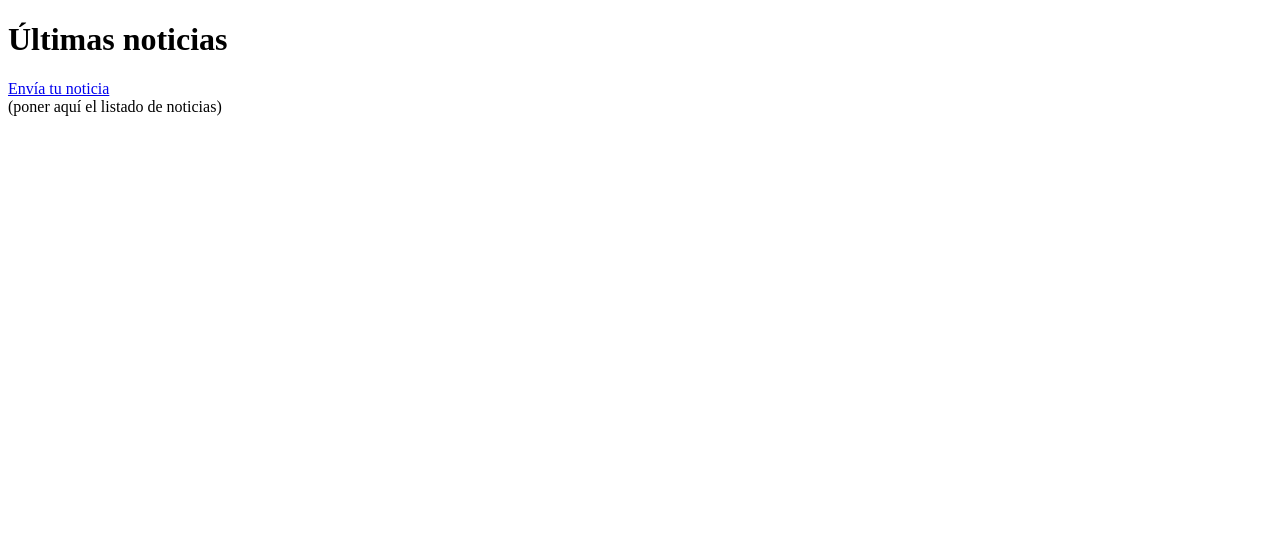
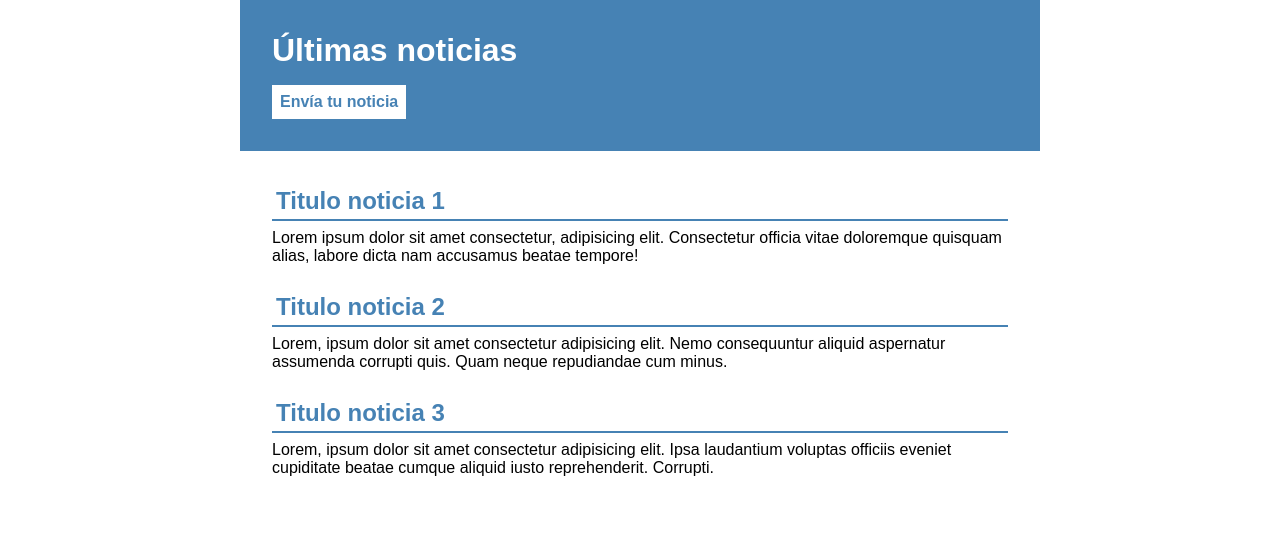
Before and after one commit to PaULah88/ejercicio-parejas-1, a plain HTML site: page index.html in a window 1280 px wide. Drawn offline with Linux system fonts and the light colour scheme.

Commit message:
working in index.html and formulario.html

```diff
--- a/index.html
+++ b/index.html
@@ -4,6 +4,7 @@
     <meta charset="UTF-8" />
     <title>Portada</title>
     <meta name="viewport" content="width=device-width, initial-scale=1.0" />
+    <link rel="stylesheet" href="./css/style.css">
   </head>
   <body id="portada">
     <header>
@@ -13,6 +14,22 @@
       </nav>
     </header>
 
-    <main>(poner aquí el listado de noticias)</main>
+    <main>
+      <ul class="lista-noticias">
+        <li>
+          <h2>Titulo noticia 1</h2>
+          <p>Lorem ipsum dolor sit amet consectetur, adipisicing elit. Consectetur officia vitae doloremque quisquam alias, labore dicta nam accusamus beatae tempore!</p>
+        </li>
+        <li>
+          <h2>Titulo noticia 2</h2>
+          <p>Lorem, ipsum dolor sit amet consectetur adipisicing elit. Nemo consequuntur aliquid aspernatur assumenda corrupti quis. Quam neque repudiandae cum minus.</p>
+        </li>
+        <li>
+          <h2>Titulo noticia 3</h2>
+          <p>Lorem, ipsum dolor sit amet consectetur adipisicing elit. Ipsa laudantium voluptas officiis eveniet cupiditate beatae cumque aliquid iusto reprehenderit. Corrupti.</p>
+        </li>
+      </ul>
+
+    </main>
   </body>
 </html>
```
Also changed, not shown: formulario.html (+16 -1 lines).
